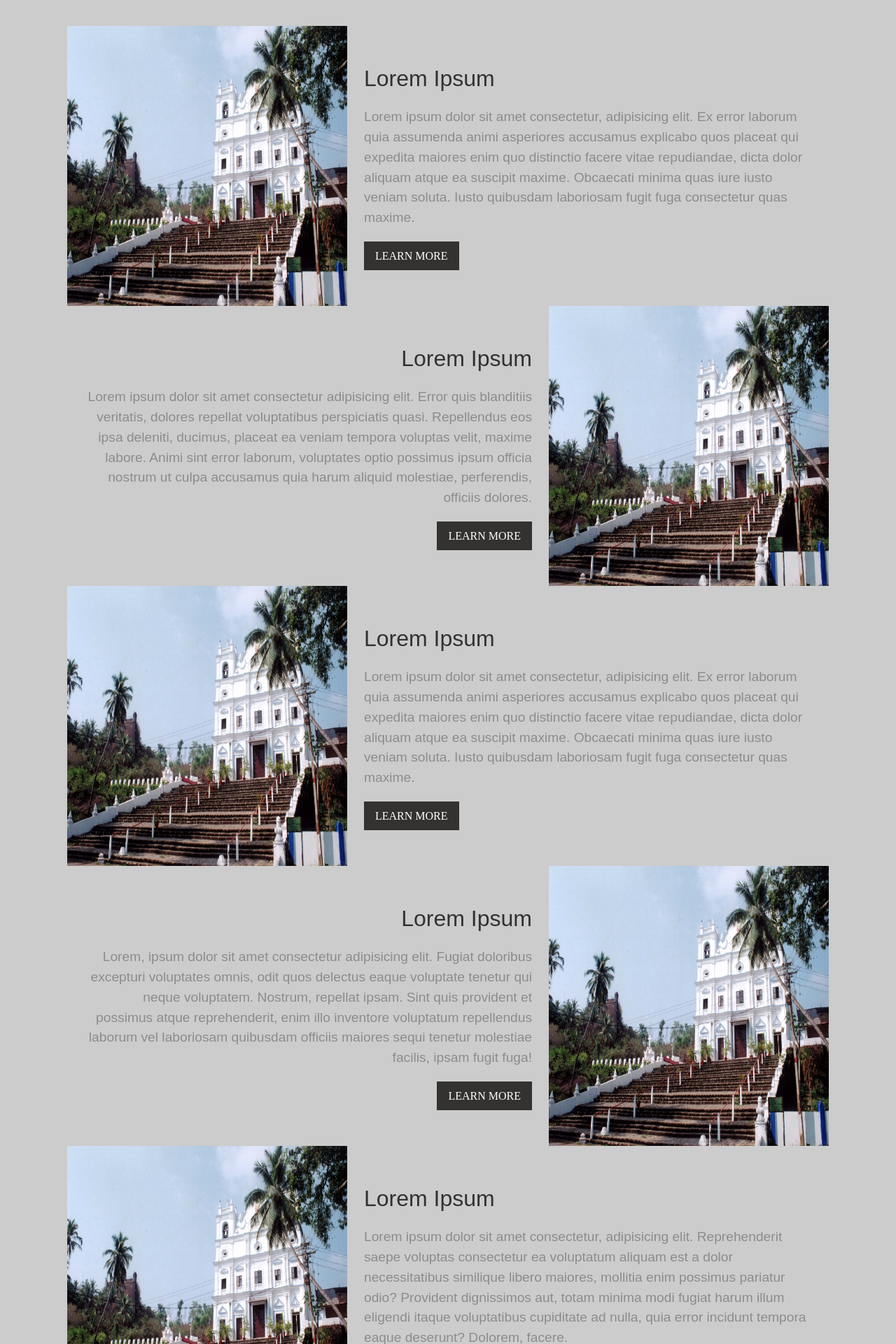
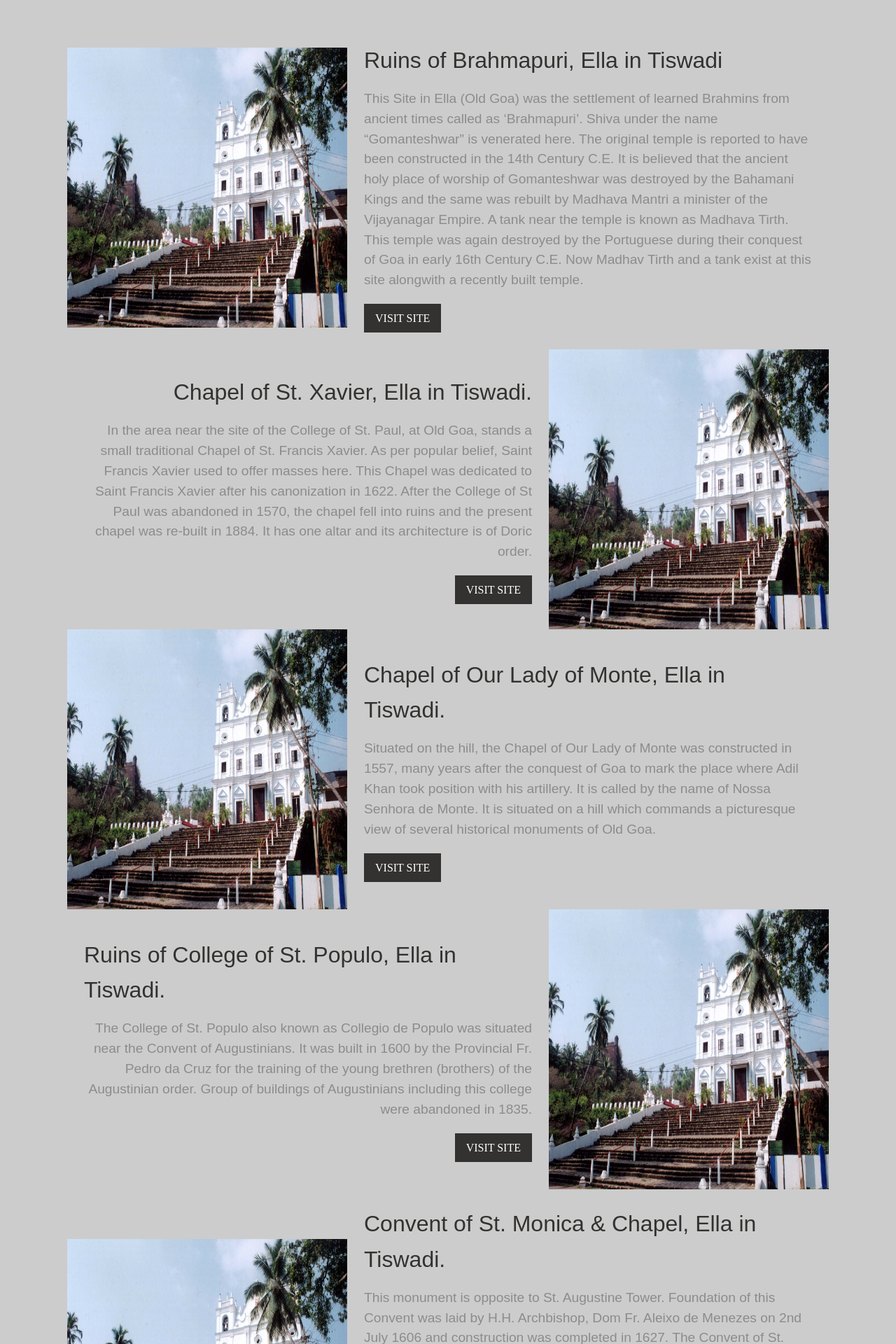
Before and after one commit to ZEUSXXIV/archeology, a React (Create React App) app: page / in a window 1280 px wide. Shown: the part 1580-3500 px from the top of the page at 70% size. Built offline with nearby package versions, Linux system fonts and the light colour scheme.

Commit message:
Body changes

```diff
--- a/src/components/Home/Body.jsx
+++ b/src/components/Home/Body.jsx
@@ -160,17 +160,24 @@ const Body = () => {
       <h1 className={styles.ourFeaturedHeading}>OUR FEATURED MONUMENTS</h1>
       <div className={styles.detailsRev}>
         <div className={`${styles.detail} ${styles.knowMoreButtonRight} `}>
-          <h2 className={styles.detailsHeader}>Lorem Ipsum</h2>
+          <h2 className={styles.detailsHeader}>
+            Ruins of Brahmapuri, Ella in Tiswadi
+          </h2>
           <p className={styles.textLeft}>
-            Lorem ipsum dolor sit amet consectetur, adipisicing elit. Ex error
-            laborum quia assumenda animi asperiores accusamus explicabo quos
-            placeat qui expedita maiores enim quo distinctio facere vitae
-            repudiandae, dicta dolor aliquam atque ea suscipit maxime. Obcaecati
-            minima quas iure iusto veniam soluta. Iusto quibusdam laboriosam
-            fugit fuga consectetur quas maxime.
+            This Site in Ella (Old Goa) was the settlement of learned Brahmins
+            from ancient times called as ‘Brahmapuri’. Shiva under the name
+            “Gomanteshwar” is venerated here. The original temple is reported to
+            have been constructed in the 14th Century C.E. It is believed that
+            the ancient holy place of worship of Gomanteshwar was destroyed by
+            the Bahamani Kings and the same was rebuilt by Madhava Mantri a
+            minister of the Vijayanagar Empire. A tank near the temple is known
+            as Madhava Tirth. This temple was again destroyed by the Portuguese
+            during their conquest of Goa in early 16th Century C.E. Now Madhav
+            Tirth and a tank exist at this site alongwith a recently built
+            temple.
           </p>
           <a className={styles.detailsCTA} href="/branding">
-            LEARN MORE
+            VISIT SITE
           </a>
         </div>
         <div>
@@ -179,17 +186,20 @@ const Body = () => {
       </div>
       <div className={styles.details}>
         <div className={`${styles.detail} ${styles.knowMoreButtonLeft} `}>
-          <h2 className={styles.detailsHeader}>Lorem Ipsum</h2>
+          <h2 className={styles.detailsHeader}>
+            Chapel of St. Xavier, Ella in Tiswadi.
+          </h2>
           <p className={styles.textRight}>
-            Lorem ipsum dolor sit amet consectetur adipisicing elit. Error quis
-            blanditiis veritatis, dolores repellat voluptatibus perspiciatis
-            quasi. Repellendus eos ipsa deleniti, ducimus, placeat ea veniam
-            tempora voluptas velit, maxime labore. Animi sint error laborum,
-            voluptates optio possimus ipsum officia nostrum ut culpa accusamus
-            quia harum aliquid molestiae, perferendis, officiis dolores.
+            In the area near the site of the College of St. Paul, at Old Goa,
+            stands a small traditional Chapel of St. Francis Xavier. As per
+            popular belief, Saint Francis Xavier used to offer masses here. This
+            Chapel was dedicated to Saint Francis Xavier after his canonization
+            in 1622. After the College of St Paul was abandoned in 1570, the
+            chapel fell into ruins and the present chapel was re-built in 1884.
+            It has one altar and its architecture is of Doric order.
           </p>
           <a className={styles.detailsCTA} href="/marketing">
-            LEARN MORE
+            VISIT SITE
           </a>
         </div>
         <div>
@@ -198,17 +208,19 @@ const Body = () => {
       </div>
       <div className={styles.detailsRev}>
         <div className={`${styles.detail} ${styles.knowMoreButtonRight} `}>
-          <h2 className={styles.detailsHeader}>Lorem Ipsum</h2>
+          <h2 className={styles.detailsHeader}>
+            Chapel of Our Lady of Monte, Ella in Tiswadi.
+          </h2>
           <p className={styles.textLeft}>
-            Lorem ipsum dolor sit amet consectetur, adipisicing elit. Ex error
-            laborum quia assumenda animi asperiores accusamus explicabo quos
-            placeat qui expedita maiores enim quo distinctio facere vitae
-            repudiandae, dicta dolor aliquam atque ea suscipit maxime. Obcaecati
-            minima quas iure iusto veniam soluta. Iusto quibusdam laboriosam
-            fugit fuga consectetur quas maxime.
+            Situated on the hill, the Chapel of Our Lady of Monte was
+            constructed in 1557, many years after the conquest of Goa to mark
+            the place where Adil Khan took position with his artillery. It is
+            called by the name of Nossa Senhora de Monte. It is situated on a
+            hill which commands a picturesque view of several historical
+            monuments of Old Goa.
           </p>
           <a className={styles.detailsCTA} href="/branding">
-            LEARN MORE
+            VISIT SITE
           </a>
         </div>
         <div>
@@ -217,14 +229,15 @@ const Body = () => {
       </div>
       <div className={styles.details}>
         <div className={`${styles.detail} ${styles.knowMoreButtonLeft} `}>
-          <h2 className={styles.detailsHeader}>Lorem Ipsum</h2>
+          <h2 className={styles.detailsHeader}>
+            Ruins of College of St. Populo, Ella in Tiswadi.
+          </h2>
           <p className={styles.textRight}>
-            Lorem, ipsum dolor sit amet consectetur adipisicing elit. Fugiat
-            doloribus excepturi voluptates omnis, odit quos delectus eaque
-            voluptate tenetur qui neque voluptatem. Nostrum, repellat ipsam.
-            Sint quis provident et possimus atque reprehenderit, enim illo
-            inventore voluptatum repellendus laborum vel laboriosam quibusdam
-            officiis maiores sequi tenetur molestiae facilis, ipsam fugit fuga!
+            The College of St. Populo also known as Collegio de Populo was
+            situated near the Convent of Augustinians. It was built in 1600 by
+            the Provincial Fr. Pedro da Cruz for the training of the young
+            brethren (brothers) of the Augustinian order. Group of buildings of
+            Augustinians including this college were abandoned in 1835.
           </p>
           <a
             rel="noreferrer"
@@ -232,7 +245,7 @@ const Body = () => {
             href="https://devlabs.coppercodes.com/"
             target="_blank"
           >
-            LEARN MORE
+            VISIT SITE
           </a>
         </div>
         <div>
@@ -241,17 +254,25 @@ const Body = () => {
       </div>
       <div className={styles.detailsRev}>
         <div className={`${styles.detail} ${styles.knowMoreButtonRight} `}>
-          <h2 className={styles.detailsHeader}>Lorem Ipsum</h2>
+          <h2 className={styles.detailsHeader}>
+            Convent of St. Monica & Chapel, Ella in Tiswadi.
+          </h2>
           <p className={styles.textLeft}>
-            Lorem ipsum dolor sit amet consectetur, adipisicing elit.
-            Reprehenderit saepe voluptas consectetur ea voluptatum aliquam est a
-            dolor necessitatibus similique libero maiores, mollitia enim
-            possimus pariatur odio? Provident dignissimos aut, totam minima modi
-            fugiat harum illum eligendi itaque voluptatibus cupiditate ad nulla,
-            quia error incidunt tempora eaque deserunt? Dolorem, facere.
+            This monument is opposite to St. Augustine Tower. Foundation of this
+            Convent was laid by H.H. Archbishop, Dom Fr. Aleixo de Menezes on
+            2nd July 1606 and construction was completed in 1627. The Convent of
+            St. Monica is the oldest and biggest nunnery in the whole of Eastern
+            Asia. The Church of St. Monica (chapel of Weeping Cross) is attached
+            to the Convent. The main altar is dedicated to Santa Monica, mother
+            of St. Augustine while the side altars are dedicated to Divine Jesus
+            and Virgin Mary. There is also an altar dedicated to Christ (Weeping
+            Cross). The convent is large enough to accommodate hundred nuns.
+            From 1954 the building was taken over by the Portuguese army as a
+            barracks and by Indian troops in 1962 and was handed back to the
+            Church in 1968.
           </p>
           <a className={styles.detailsCTA} href="/humancapital">
-            LEARN MORE
+            VISIT SITE
           </a>
         </div>
         <div>
```
